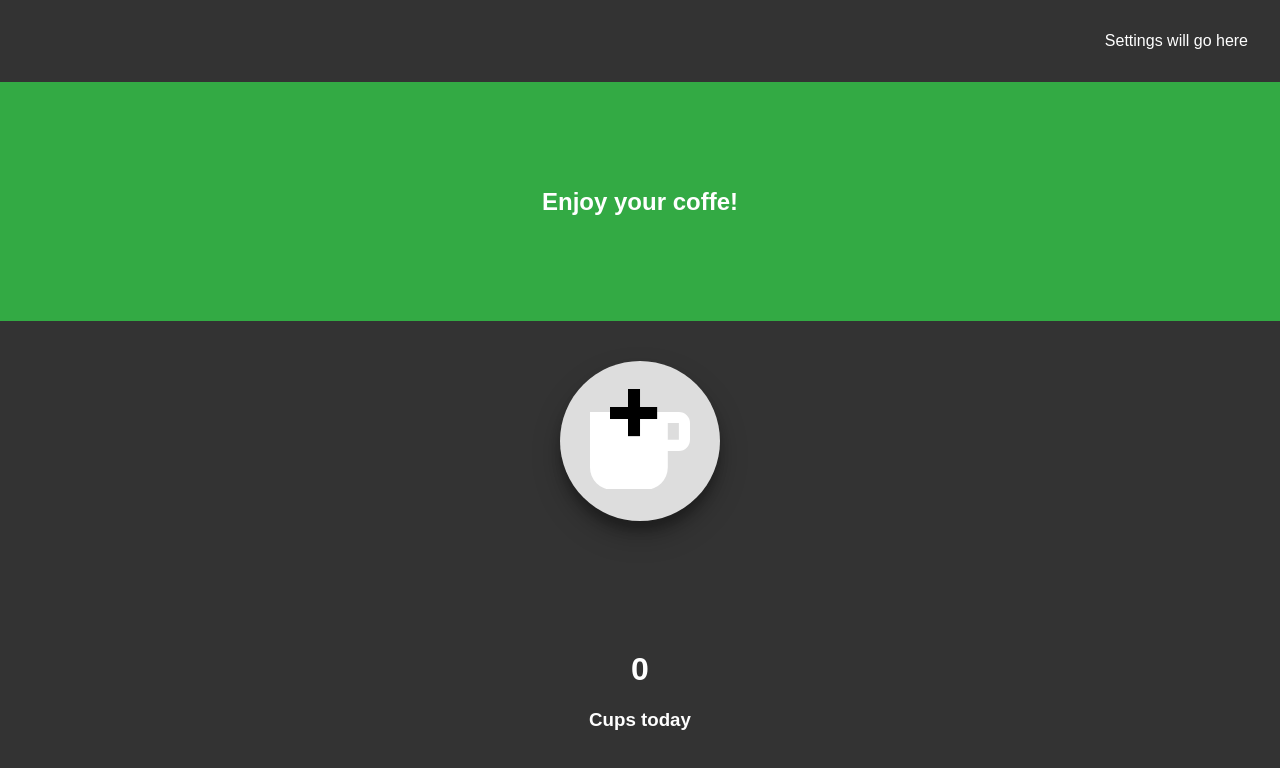
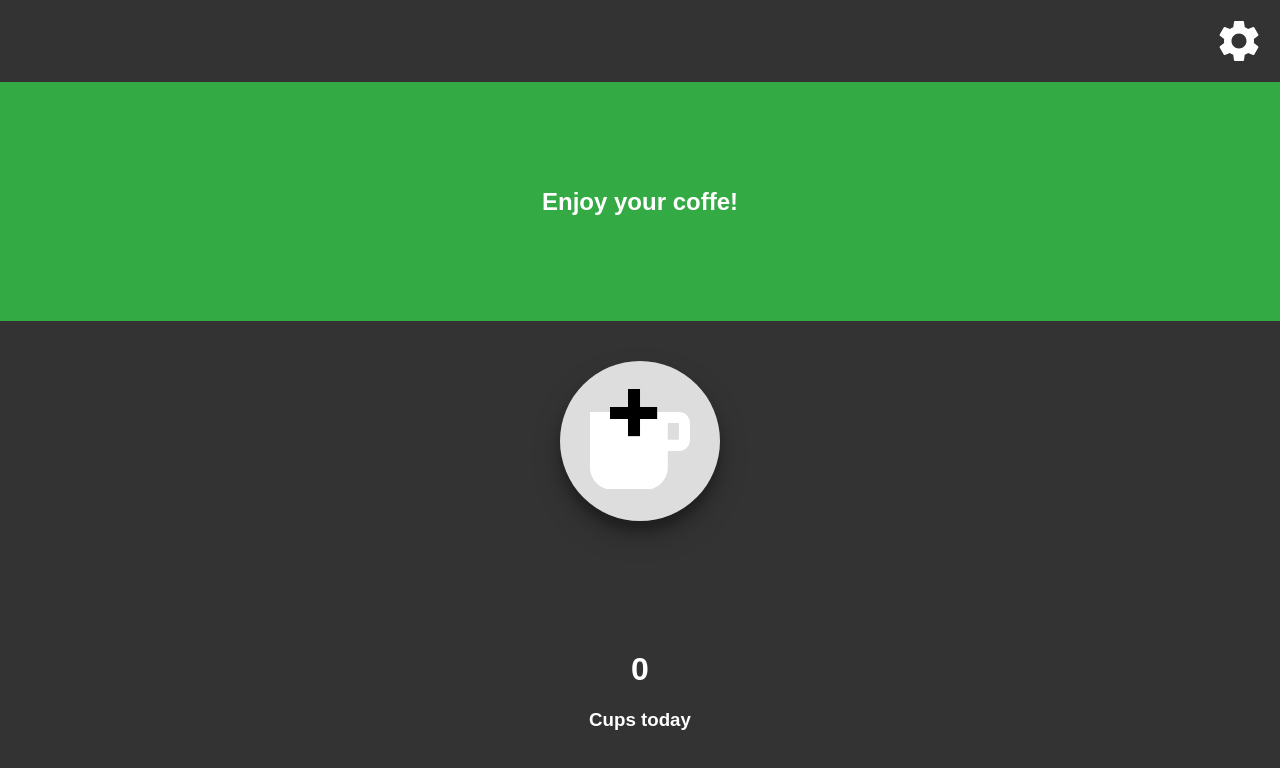
Before and after one commit to StelFoog/coffe-app, a React (Create React App) app: page / in a window 1280 px wide. Shown: the top 768 px of the page. Built offline with nearby package versions, Linux system fonts and the light colour scheme.

Commit message:
Added Settings component

```diff
--- a/src/App.css
+++ b/src/App.css
@@ -32,7 +32,7 @@
   display: -webkit-box;
   display: -ms-flexbox;
   display: flex;
-  padding: 2rem;
+  padding: 1rem;
   -webkit-box-pack: end;
   -ms-flex-pack: end;
   justify-content: flex-end;
--- a/src/App.js
+++ b/src/App.js
@@ -2,11 +2,14 @@ import React from "react";
 import CoffeeButtonContainer from "./features/coffeeButton/CoffeeButtonContainer";
 import StatusContainer from "./features/status/StatusContainer";
 import TextBoxContainer from "./features/textBox/TextBoxContainer";
+import SettingsContainer from "./features/settings/SettingsContainer";
 import "./App.css";
 
 const App = () => (
   <div className="App">
-    <header className="App-header">Settings will go here</header>
+    <header className="App-header">
+      <SettingsContainer />
+    </header>
     <TextBoxContainer />
     <CoffeeButtonContainer />
     <StatusContainer />
--- /dev/null
+++ b/src/features/settings/SettingsContainer.js
@@ -0,0 +1,3 @@
+import Settings from "./Settings";
+
+export default Settings;
--- /dev/null
+++ b/src/features/settings/SettingsIcon.js
@@ -0,0 +1,17 @@
+import React from "react";
+
+const SettingsIcon = () => (
+  <svg
+    className="settings-image"
+    xmlns="http://www.w3.org/2000/svg"
+    width="50"
+    height="50"
+    viewBox="0 0 20 20"
+    fill="#ffffff"
+  >
+    <path fill="none" d="M0 0h20v20H0V0z" />
+    <path d="M15.95 10.78c.03-.25.05-.51.05-.78s-.02-.53-.06-.78l1.69-1.32c.15-.12.19-.34.1-.51l-1.6-2.77c-.1-.18-.31-.24-.49-.18l-1.99.8c-.42-.32-.86-.58-1.35-.78L12 2.34c-.03-.2-.2-.34-.4-.34H8.4c-.2 0-.36.14-.39.34l-.3 2.12c-.49.2-.94.47-1.35.78l-1.99-.8c-.18-.07-.39 0-.49.18l-1.6 2.77c-.1.18-.06.39.1.51l1.69 1.32c-.04.25-.07.52-.07.78s.02.53.06.78L2.37 12.1c-.15.12-.19.34-.1.51l1.6 2.77c.1.18.31.24.49.18l1.99-.8c.42.32.86.58 1.35.78l.3 2.12c.04.2.2.34.4.34h3.2c.2 0 .37-.14.39-.34l.3-2.12c.49-.2.94-.47 1.35-.78l1.99.8c.18.07.39 0 .49-.18l1.6-2.77c.1-.18.06-.39-.1-.51l-1.67-1.32zM10 13c-1.65 0-3-1.35-3-3s1.35-3 3-3 3 1.35 3 3-1.35 3-3 3z" />
+  </svg>
+);
+
+export default SettingsIcon;
--- /dev/null
+++ b/src/features/settings/settings.css
@@ -0,0 +1,10 @@
+.settings-image {
+  font-size: 2rem;
+  transition: 0.25s;
+}
+
+.settings-image:hover,
+.settings-image:focus {
+  -webkit-transform: rotate(180deg);
+  transform: rotate(180deg);
+}
```
Also changed, not shown: src/features/settings/Settings.js (added, +7 -0 lines).
